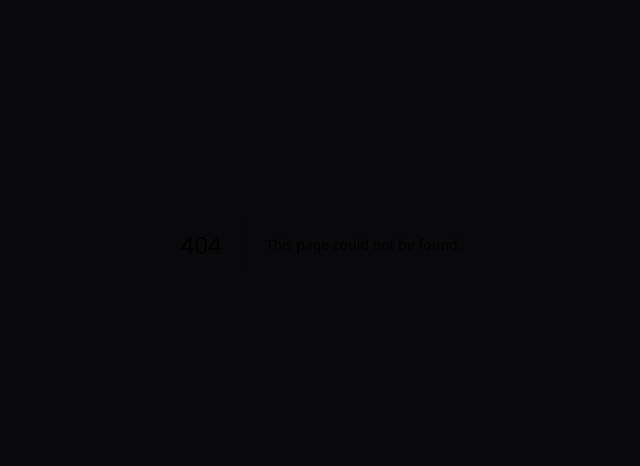
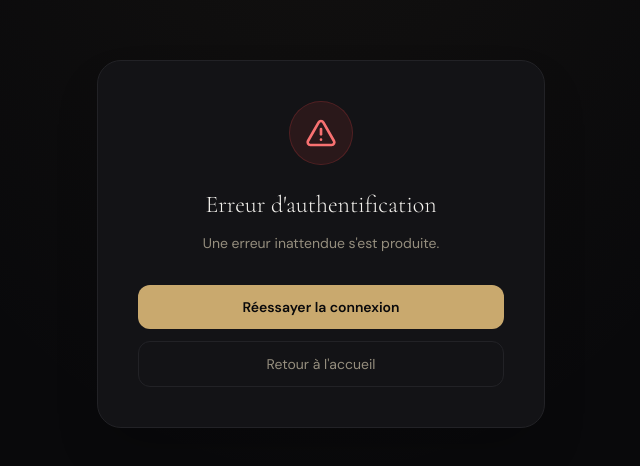
Before and after one commit to lubain/e-commerce, a Next.js app: page /auth/error in a window 1280 px wide. Before the commit this address had no page. Shown: the part 156-622 px from the top of the page, without its empty margins (319-959 px from the left). Built offline with nearby package versions, Linux system fonts and the light colour scheme; a web font is replaced by a local one.

Commit message:
feat: add authentication error handling page with localized messages

```diff
--- /dev/null
+++ b/app/auth/error/page.tsx
@@ -0,0 +1,71 @@
+"use client";
+
+import { useSearchParams } from "next/navigation";
+import Link from "next/link";
+import { motion } from "framer-motion";
+import { AlertTriangle } from "lucide-react";
+import { Suspense } from "react";
+
+const ERROR_MESSAGES: Record<string, string> = {
+  Configuration: "Erreur de configuration du serveur.",
+  AccessDenied:
+    "Accès refusé. Vous n'avez pas la permission d'accéder à cette ressource.",
+  Verification: "Le lien de vérification a expiré ou a déjà été utilisé.",
+  OAuthSignin: "Erreur lors de la connexion avec Google. Réessayez.",
+  OAuthCallback: "Erreur lors du callback OAuth. Réessayez.",
+  OAuthAccountNotLinked: "Cet email est déjà associé à un autre compte.",
+  CredentialsSignin: "Email ou mot de passe incorrect.",
+  Default: "Une erreur inattendue s'est produite.",
+};
+
+function ErrorContent() {
+  const searchParams = useSearchParams();
+  const error = searchParams.get("error") ?? "Default";
+  const message = ERROR_MESSAGES[error] ?? ERROR_MESSAGES.Default;
+
+  return (
+    <div className="min-h-screen flex items-center justify-center px-4 bg-background">
+      <div className="absolute inset-0 bg-[radial-gradient(ellipse_at_50%_-20%,rgba(201,169,110,0.06),transparent_60%)] pointer-events-none" />
+
+      <motion.div
+        initial={{ opacity: 0, y: 20 }}
+        animate={{ opacity: 1, y: 0 }}
+        className="relative bg-card border border-border rounded-3xl p-10 w-full max-w-md text-center shadow-2xl"
+      >
+        <div className="w-16 h-16 rounded-full bg-red-500/10 border border-red-500/20 flex items-center justify-center mx-auto mb-6">
+          <AlertTriangle className="w-8 h-8 text-red-400" />
+        </div>
+
+        <h1 className="font-serif text-2xl font-light mb-3">
+          Erreur d&apos;authentification
+        </h1>
+        <p className="text-muted-foreground text-sm mb-8">{message}</p>
+
+        <div className="flex flex-col gap-3">
+          <Link href="/auth/login">
+            <motion.div
+              className="w-full py-3 bg-[var(--gold)] text-background rounded-xl text-sm font-semibold cursor-pointer"
+              whileHover={{ scale: 1.01 }}
+              whileTap={{ scale: 0.99 }}
+            >
+              Réessayer la connexion
+            </motion.div>
+          </Link>
+          <Link href="/">
+            <div className="w-full py-3 border border-border rounded-xl text-sm text-muted-foreground hover:text-foreground hover:border-foreground/30 transition-colors">
+              Retour à l&apos;accueil
+            </div>
+          </Link>
+        </div>
+      </motion.div>
+    </div>
+  );
+}
+
+export default function AuthErrorPage() {
+  return (
+    <Suspense fallback={<div className="min-h-screen bg-background" />}>
+      <ErrorContent />
+    </Suspense>
+  );
+}
```
